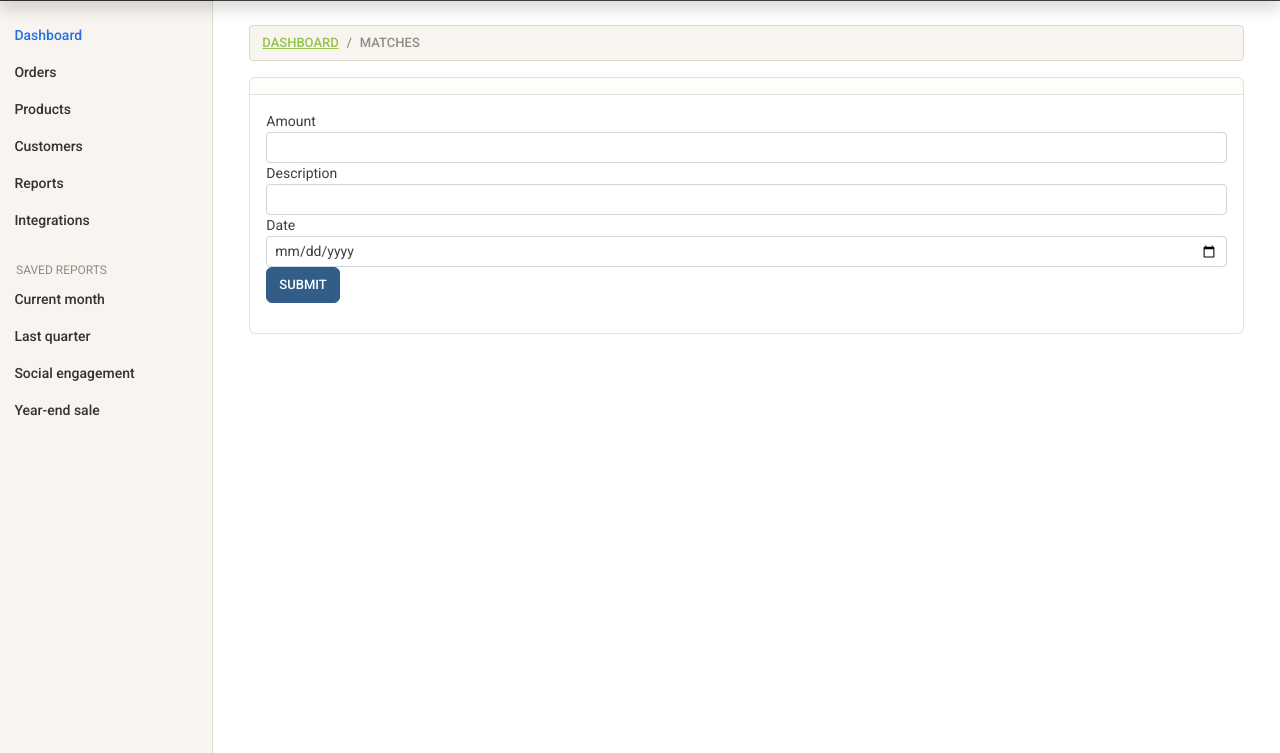
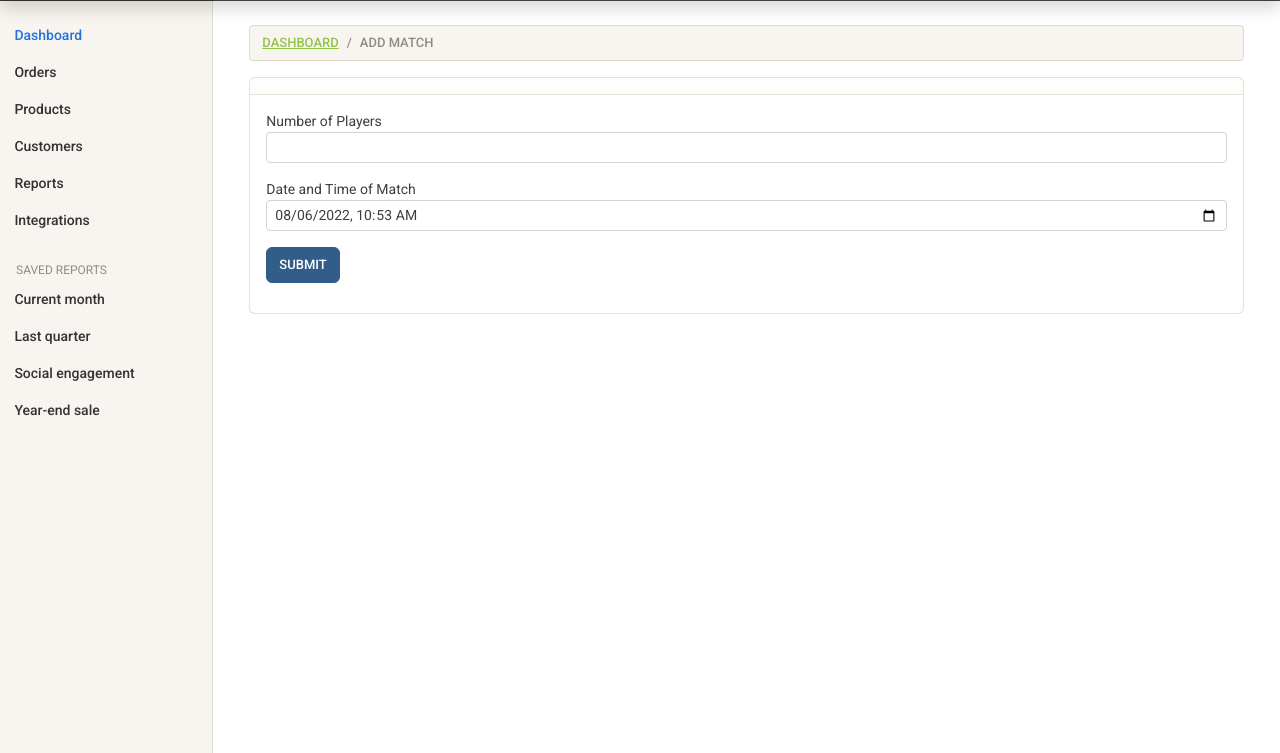
Before and after one commit to hassanashas/fcap, a Django app: page /add_match in a window 1280 px wide. Shown: the part 47-800 px from the top of the page. Run offline with Django 4.2, Linux system fonts and the light colour scheme; the visitor is signed in with stand-in values (Sample User, id 1); some libraries are stand-ins or nearby versions.

Commit message:
crud operations match

```diff
--- a/fcap/fcap/static/js/matches/add_match.js
+++ b/fcap/fcap/static/js/matches/add_match.js
@@ -0,0 +1,58 @@
+
+const addMatchForm = document.querySelector("#add_match_forms");
+
+const players = document.querySelector("#players");
+const submitButton = document.querySelector("#submit_button");
+
+var now = new Date();
+now.setMinutes(now.getMinutes() - now.getTimezoneOffset());
+document.getElementById('date').value = now.toISOString().slice(0,16);
+
+players.addEventListener("keyup", (e) => {
+    const number = e.target.value;
+
+    add_match_forms.innerHTML = "";
+    for (let i = 1; i <= number; i++)
+    {
+        var iDiv = document.createElement('div');
+        iDiv.classList = 'form-group mt-2';
+        addMatchForm.appendChild(iDiv);
+        var div2 = document.createElement('label');
+        div2.innerHTML = "Player #" + i;
+        iDiv.appendChild(div2);
+        var player_select = document.createElement('select');
+        player_select.name = 'player_select' + i;
+        player_select.classList = "form-control mt-1 mb-2";
+
+        var temp_disabled_option = document.createElement('option');
+        temp_disabled_option.hidden = true;
+        temp_disabled_option.value = "None";
+        temp_disabled_option.selected = true;
+        temp_disabled_option.innerHTML = "Choose Player";
+        player_select.append(temp_disabled_option);
+        for (let k = 0; k < players_data.length; k++)
+        {
+            // For the Player Names
+            var player_option = document.createElement('option');
+            player_option.innerHTML = players_data[k][0] + " (" + players_data[k][1] + ")";
+            player_option.value = players_data[k][1];
+            player_select.append(player_option);
+
+
+        }
+        // For the Player Score
+        var player_score_label = document.createElement('label');
+        player_score_label.innerHTML = "Player #" + i + " Points";
+
+        var player_score_input = document.createElement('input');
+        player_score_input.id = "player_score" + i;
+        player_score_input.type = "number";
+        player_score_input.step = "0.01";
+        player_score_input.classList = "form-control-sm form-control mb-3";
+        player_score_input.name = "player_score" + i;
+        iDiv.append(player_select);
+        iDiv.append(player_score_label)
+        iDiv.appendChild(player_score_input);
+        // addMatchForm.append(newElement);
+    }
+});
--- a/fcap/fcap_users/models.py
+++ b/fcap/fcap_users/models.py
@@ -15,6 +15,12 @@ class Account(models.Model):
 class Match(models.Model):
 
     match_time = models.DateTimeField(null=True)
+    totalPlayers = models.IntegerField(default=2)
+    winner = models.ForeignKey(Account, on_delete=models.SET_NULL, null=True)
+
+    class Meta:
+
+        ordering = ['-match_time']
 
 class Participant(models.Model):
     match = models.ForeignKey(Match, on_delete=models.CASCADE)
--- a/fcap/fcap_users/views.py
+++ b/fcap/fcap_users/views.py
@@ -6,23 +6,85 @@ from validate_email import validate_email
 from django.contrib.auth.models import User
 from .forms import AccountForm, UserForm
 from django.contrib.auth import authenticate, login, logout
-from .models import Account
+from .models import Account, Participant, Match
 from django.contrib.auth.hashers import make_password
 from django.contrib.auth.decorators import login_required
+import json
+from django.contrib import messages
+from django.utils.timezone import make_aware
+from datetime import datetime
+
 
 # Create your views here.
 
 @login_required(login_url='login')
 def index(request):
+    matches = Match.objects.all()
     context = {
+        'matches': matches
     }
     return render(request, 'user/dashboard.html', context)
 
 @login_required(login_url = 'login')
 def add_match(request):
     accounts = Account.objects.all()
+    accounts_list = []
+    for account in accounts:
+        accounts_list.append((account.name, account.user.username))
+    accounts = json.dumps(accounts_list)
+    context = {
+        "accounts": accounts
+    }
 
-    return render(request, 'matches/add_match.html')
+    if request.method == "POST":
+        totalPlayers = int(request.POST['players']) + 1
+        # Error Checking
+        for index in range(1, totalPlayers):
+            username = request.POST['player_select' + str(index)]
+            player_score = request.POST['player_score' + str(index)]
+            if username == "None":
+                messages.warning(request, "Player Name can't be empty")
+                return render(request, 'matches/add_match.html', context)
+            if not player_score:
+                messages.warning(request, "Player Points can't be empty")
+                return render(request, 'matches/add_match.html', context)
+            player_score = int(player_score)
+            if player_score < 0 or player_score > 120:
+                messages.warning(request, "Player Points must be between 0 and 120")
+                return render(request, 'matches/add_match.html', context)
+
+        # Match Creation
+        match = Match.objects.create(totalPlayers=totalPlayers-1, match_time=make_aware(datetime.strptime(request.POST['date'], '%Y-%m-%dT%H:%M')))
+
+        players_list = []
+        players_scores = []
+        for index in range(1, totalPlayers):
+            username = request.POST['player_select' + str(index)]
+            player_score = request.POST['player_score' + str(index)]
+
+            part_account = Account.objects.filter(user = User.objects.filter(username=username)[0])[0]
+            players_list.append(part_account)
+            players_scores.append(player_score)
+            Participant.objects.create(match=match, player = part_account, player_points = player_score)
+
+
+        # Getting the Winner of the Game
+        winner = players_list[players_scores.index(max(players_scores))]
+        print("Players List: ")
+        for p in players_list:
+            print(p.name, end = ", ")
+        print("\n")
+        print("Player Scores: ", players_scores)
+        print("Winner: ", winner.name)
+        print(max(players_scores))
+        print("Index: ", players_scores.index(max(players_scores)))
+        print("Winner: ", players_list[players_scores.index(max(players_scores))])
+        match.winner = winner
+        match.save()
+        messages.success(request, "Match has been successfully added")
+        return redirect('index')
+
+    return render(request, 'matches/add_match.html', context)
 
 
 def loginPage(request):
--- a/fcap/templates/matches/add_match.html
+++ b/fcap/templates/matches/add_match.html
@@ -1,6 +1,6 @@
 {% extends 'base.html' %}
 
-
+{% load static %}
 
 
 {% block content %}
@@ -8,7 +8,7 @@
     <nav aria-label="breadcrumb">
         <ol class="breadcrumb">
         <li class="breadcrumb-item"><a href="{% url 'index' %}">Dashboard</a></li>
-        <li class="breadcrumb-item active" aria-current="page">Matches</li>
+        <li class="breadcrumb-item active" aria-current="page">Add Match</li>
         </ol>
     </nav>
 
@@ -18,8 +18,8 @@
             <div class="card-header"></div>
 
             <div class="card-body">
-            <form action="{% url 'add_match' %}" method="post">
-                {% include 'partials/_messages.html' %}
+            {% include 'partials/_messages.html' %}
+            <form action="{% url 'add_match' %}" method="post" id = "add_match_form">
                 {% csrf_token %}
                 {% comment %} <div class="form-group">
                     <label for="">Player</label>
@@ -32,20 +32,18 @@
 
                     </select>
                 </div> {% endcomment %}
-                <div class="form-group">
-                    <label for="">Amount</label>
-                    <input type="number" class="form-control form-control-sm" name="amount" value="{{values.amount}}"/>
+                <div class="form-group mb-3">
+                    <label for="">Number of Players</label>
+                    <input type="number" class="form-control form-control-sm" name="players" id = "players" value=""/>
                 </div>
-                <div class="form-group">
-                    <label for="">Description</label>
-                    <input type="text" class="form-control-sm form-control" name="description" value="{{values.description}}"/>
+                <div class="form-group mb-3">
+                    <label for="">Date and Time of Match</label>
+                    <input type="datetime-local" class="form-control form-control-sm" name="date" id = "date" value=""/>
                 </div>
+                <div id = "add_match_forms" class = "mt-3">
 
-                <div class="form-group">
-                    <label for="">Date</label>
-                    <input type="date" class="form-control-sm form-control" name="date" value="{{values.date}}"/>
                 </div>
-                <input type="submit" value="Submit" class="btn btn-primary btn-primary-sm"/>
+                <input type="submit" value="Submit" id = "submit_button" class="btn btn-primary btn-primary-sm"/>
             </form>
 
 
@@ -53,4 +51,9 @@
 
     </div>
 </div>
+<script>var players_data = {{ accounts|safe }};
+
+</script>
+<script src = {% static 'js/matches/add_match.js' %}></script>
+
 {% endblock  %}
--- a/fcap/templates/partials/_messages.html
+++ b/fcap/templates/partials/_messages.html
@@ -0,0 +1,9 @@
+{% if messages %}
+<div class="messages">
+    {% for message in messages %}
+    <div{% if message.tags %} class="alert alert-sm {{ message.tags }}"{% endif %}>
+        {{ message }}
+    </div>
+    {% endfor %}
+</div>
+{% endif %}
```
Also changed, not shown: fcap/fcap/settings.py (+11 -0 lines), fcap/templates/user/dashboard.html (+9 -3 lines), fcap/fcap_users/migrations/0008_match_totalplayers_match_winner.py (added), fcap/fcap_users/migrations/0009_alter_match_options.py (added).
